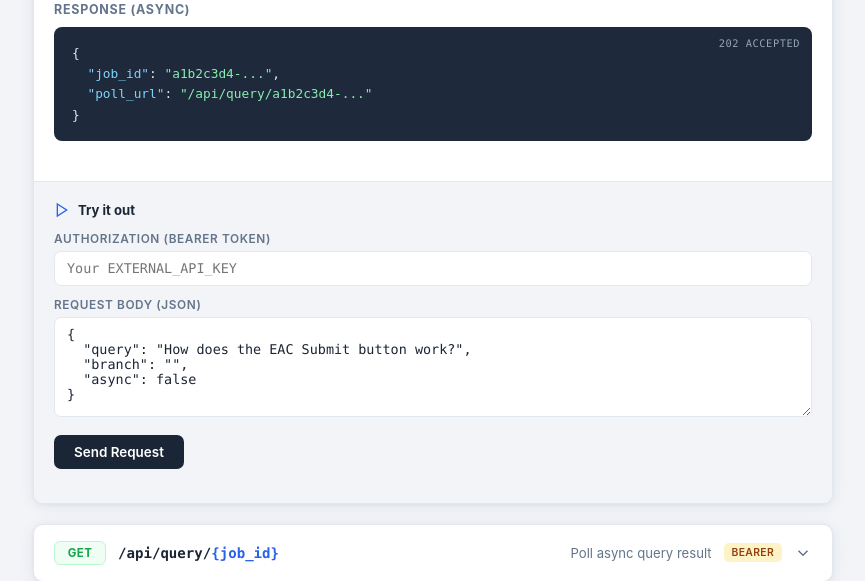
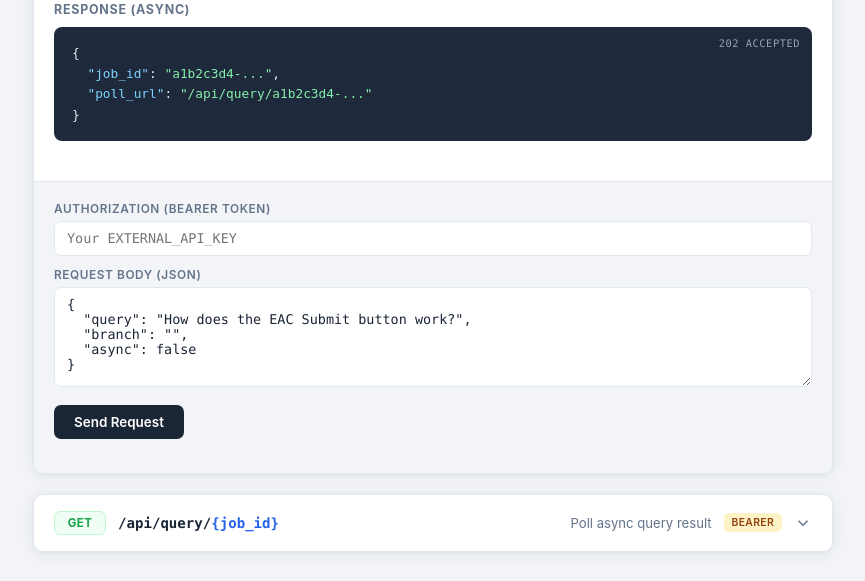
Before and after one commit to jarrettkersten/Agentic-v-Computer-Loop-Search, a Flask app: page /api-docs in a window 1280 px wide, after a click on "POST /api/query". Shown: the part 1397-1978 px from the top of the page, without its empty margins (347-1212 px from the left). Run offline with Flask 3, Linux system fonts and the light colour scheme; some libraries are stand-ins or nearby versions.

Commit message:
remove try it out dead links

```diff
--- a/templates/api_docs.html
+++ b/templates/api_docs.html
@@ -131,8 +131,6 @@ header { background: var(--brand); color: #fff; padding: 0 36px; height: 58px; d
 
 /* ── Try-It Panel ── */
 .try-it { background: var(--bg); border-top: 1px solid var(--border); padding: 20px }
-.try-it h4 { font-size: .82rem; font-weight: 700; margin-bottom: 14px; display: flex; align-items: center; gap: 8px }
-.try-it h4 svg { color: var(--brand-light); width: 16px; height: 16px }
 .try-field { margin-bottom: 12px }
 .try-field label { display: block; font-size: .74rem; font-weight: 600; color: var(--muted); text-transform: uppercase; letter-spacing: .05em; margin-bottom: 5px }
 .try-field input, .try-field textarea, .try-field select { width: 100%; padding: 9px 12px; border: 1.5px solid var(--border); border-radius: 7px; font-size: .84rem; font-family: "SF Mono", Monaco, monospace; background: #fff; color: var(--text); outline: none; transition: border-color .15s }
@@ -312,7 +310,6 @@ header { background: var(--brand); color: #fff; padding: 0 36px; height: 58px; d
           </div>
         </div>
         <div class="try-it">
-          <h4><svg viewBox="0 0 24 24" fill="none" stroke="currentColor" stroke-width="2"><polygon points="5 3 19 12 5 21 5 3"/></svg> Try it out</h4>
           <div class="try-field">
             <label>Authorization (Bearer token)</label>
             <input type="password" data-param="bearer" placeholder="Your EXTERNAL_API_KEY"/>
@@ -372,7 +369,6 @@ header { background: var(--brand); color: #fff; padding: 0 36px; height: 58px; d
           </div>
         </div>
         <div class="try-it">
-          <h4><svg viewBox="0 0 24 24" fill="none" stroke="currentColor" stroke-width="2"><polygon points="5 3 19 12 5 21 5 3"/></svg> Try it out</h4>
           <div class="try-field">
             <label>Authorization (Bearer token)</label>
             <input type="password" data-param="bearer" placeholder="Your EXTERNAL_API_KEY"/>
@@ -419,7 +415,6 @@ header { background: var(--brand); color: #fff; padding: 0 36px; height: 58px; d
           </div>
         </div>
         <div class="try-it">
-          <h4><svg viewBox="0 0 24 24" fill="none" stroke="currentColor" stroke-width="2"><polygon points="5 3 19 12 5 21 5 3"/></svg> Try it out</h4>
           <div class="try-actions">
             <button class="try-btn" onclick="tryEndpoint(this, 'GET', '/api/health')">Send Request</button>
             <span class="try-status"></span>
@@ -454,7 +449,6 @@ header { background: var(--brand); color: #fff; padding: 0 36px; height: 58px; d
           </div>
         </div>
         <div class="try-it">
-          <h4><svg viewBox="0 0 24 24" fill="none" stroke="currentColor" stroke-width="2"><polygon points="5 3 19 12 5 21 5 3"/></svg> Try it out</h4>
           <div class="try-actions">
             <button class="try-btn" onclick="tryEndpoint(this, 'GET', '/api/branches')">Send Request</button>
             <span class="try-status"></span>
@@ -495,7 +489,6 @@ header { background: var(--brand); color: #fff; padding: 0 36px; height: 58px; d
           </div>
         </div>
         <div class="try-it">
-          <h4><svg viewBox="0 0 24 24" fill="none" stroke="currentColor" stroke-width="2"><polygon points="5 3 19 12 5 21 5 3"/></svg> Try it out</h4>
           <div class="try-actions">
             <button class="try-btn" onclick="tryEndpoint(this, 'GET', '/api/admin/stats')">Send Request</button>
             <span class="try-status"></span>
@@ -542,7 +535,6 @@ header { background: var(--brand); color: #fff; padding: 0 36px; height: 58px; d
           </div>
         </div>
         <div class="try-it">
-          <h4><svg viewBox="0 0 24 24" fill="none" stroke="currentColor" stroke-width="2"><polygon points="5 3 19 12 5 21 5 3"/></svg> Try it out</h4>
           <div class="try-field">
             <label>Status (optional)</label>
             <input type="text" data-param="status" placeholder="pending"/>
@@ -580,7 +572,6 @@ header { background: var(--brand); color: #fff; padding: 0 36px; height: 58px; d
           </div>
         </div>
         <div class="try-it">
-          <h4><svg viewBox="0 0 24 24" fill="none" stroke="currentColor" stroke-width="2"><polygon points="5 3 19 12 5 21 5 3"/></svg> Try it out</h4>
           <div class="try-field">
             <label>Start Date (optional)</label>
             <input type="text" data-param="start_date" placeholder="2026-01-01"/>
@@ -635,7 +626,6 @@ header { background: var(--brand); color: #fff; padding: 0 36px; height: 58px; d
           </div>
         </div>
         <div class="try-it">
-          <h4><svg viewBox="0 0 24 24" fill="none" stroke="currentColor" stroke-width="2"><polygon points="5 3 19 12 5 21 5 3"/></svg> Try it out</h4>
           <div class="try-field">
             <label>Flag ID</label>
             <input type="text" data-param="flag_id" placeholder="1"/>
@@ -689,7 +679,6 @@ header { background: var(--brand); color: #fff; padding: 0 36px; height: 58px; d
           </div>
         </div>
         <div class="try-it">
-          <h4><svg viewBox="0 0 24 24" fill="none" stroke="currentColor" stroke-width="2"><polygon points="5 3 19 12 5 21 5 3"/></svg> Try it out</h4>
           <div class="try-actions">
             <button class="try-btn" onclick="tryEndpoint(this, 'GET', '/api/admin/search-events')">Send Request</button>
             <span class="try-status"></span>
@@ -747,7 +736,6 @@ header { background: var(--brand); color: #fff; padding: 0 36px; height: 58px; d
           </div>
         </div>
         <div class="try-it">
-          <h4><svg viewBox="0 0 24 24" fill="none" stroke="currentColor" stroke-width="2"><polygon points="5 3 19 12 5 21 5 3"/></svg> Try it out</h4>
           <div class="try-field">
             <label>Event ID</label>
             <input type="text" data-param="event_id" placeholder="42"/>
@@ -815,7 +803,6 @@ header { background: var(--brand); color: #fff; padding: 0 36px; height: 58px; d
           </div>
         </div>
         <div class="try-it">
-          <h4><svg viewBox="0 0 24 24" fill="none" stroke="currentColor" stroke-width="2"><polygon points="5 3 19 12 5 21 5 3"/></svg> Try it out</h4>
           <div class="try-field">
             <label>Flag ID</label>
             <input type="text" data-param="flag_id" placeholder="a1b2c3d4-e5f6-..."/>
@@ -852,7 +839,6 @@ header { background: var(--brand); color: #fff; padding: 0 36px; height: 58px; d
           </div>
         </div>
         <div class="try-it">
-          <h4><svg viewBox="0 0 24 24" fill="none" stroke="currentColor" stroke-width="2"><polygon points="5 3 19 12 5 21 5 3"/></svg> Try it out</h4>
           <div class="try-field">
             <label>Table Name</label>
             <input type="text" data-param="table_name" placeholder="search_events"/>
@@ -890,7 +876,6 @@ header { background: var(--brand); color: #fff; padding: 0 36px; height: 58px; d
           <p style="font-size:.84rem;color:var(--muted)">Response: CSV file download</p>
         </div>
         <div class="try-it">
-          <h4><svg viewBox="0 0 24 24" fill="none" stroke="currentColor" stroke-width="2"><polygon points="5 3 19 12 5 21 5 3"/></svg> Try it out</h4>
           <div class="try-field">
             <label>Table Name</label>
             <select data-param="table_name">
```
